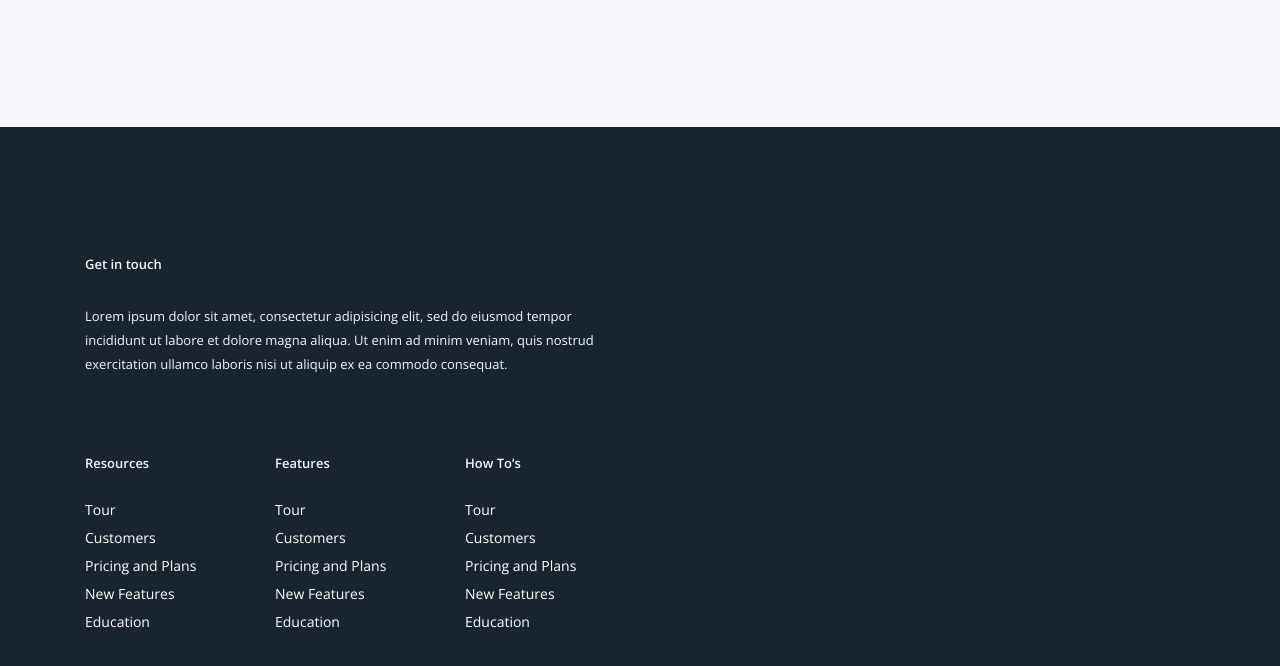
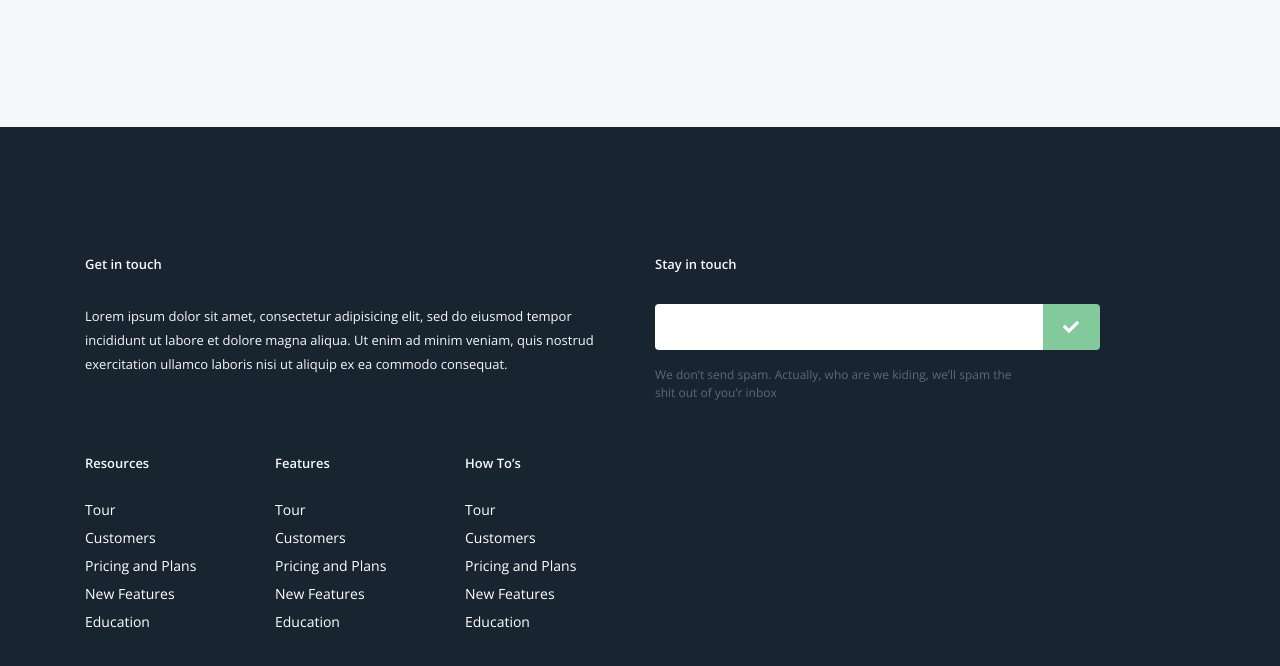
Before and after one commit to rifat-H/Take-bootstrap, a website built with Parcel: page src/index.html in a window 1280 px wide. Shown: the part 4476-5142 px from the top of the page. Built offline with nearby package versions, Linux system fonts and the light colour scheme; files whose address does not match are found by name.

Commit message:
footer done

```diff
--- a/src/index.html
+++ b/src/index.html
@@ -373,7 +373,25 @@
                     </div>
 
                 </div>
-                <div class="col-md-5 offet-md-1"></div>
+                <div class="col-md-5 offet-md-1">
+                    <h6>Stay in touch</h6>
+
+                    <div class="input-group mb-3">
+                        <input type="text" class="form-control" aria-label="Recipient's username"
+                            aria-describedby="basic-addon2">
+                        <div class="input-group-append">
+                            <!-- <span class="input-group-text" id="basic-addon2">@example.com</span> -->
+                            <button class="input-group-text" id="basic-addon2"><i class="fas fa-check"></i></button>
+                        </div>
+                    </div>
+                    <div class="row">
+                        <div class="col-md-10">
+                            <span>We don’t send spam. Actually, who are we kiding, we’ll spam
+                                the shit out of you’r inbox</span>
+                        </div>
+                    </div>
+
+                </div>
             </div>
         </div>
     </footer>
--- a/src/scss/_style.scss
+++ b/src/scss/_style.scss
@@ -336,14 +336,34 @@ footer {
         color: #f6f7fa;
     }
 
-    ul{
-        li{
+    ul {
+        li {
             margin-top: 14px;
-            a{
+
+            a {
                 color: #fff;
             }
         }
     }
+
+    input {
+        border: none !important;
+        padding: 23px 0 !important;
+    }
+
+    button {
+        border: none !important;
+        background-color: #82ca9c !important;
+        color: #fff !important;
+        padding: 0px 21px !important;
+    }
+
+    span {
+        font-size: 12px;
+        line-height: 18px;
+        color: #57697f;
+    }
 }
 
+
 // footer end
```
Also changed, not shown: 1 other file.
